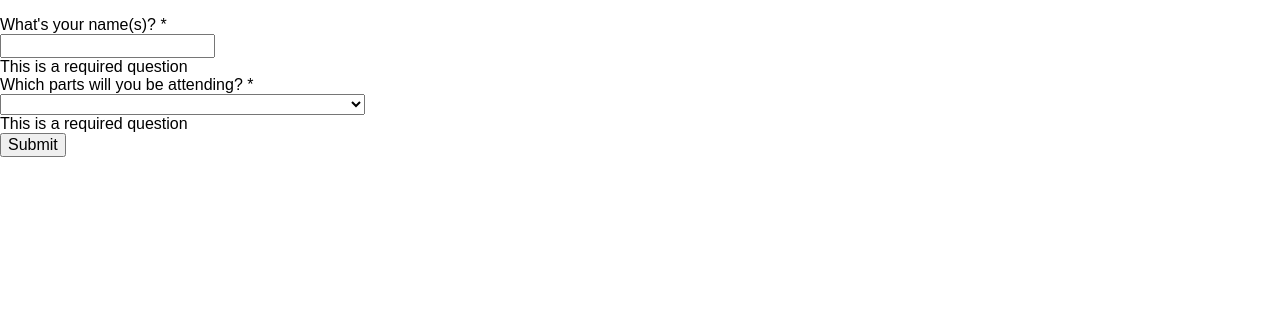
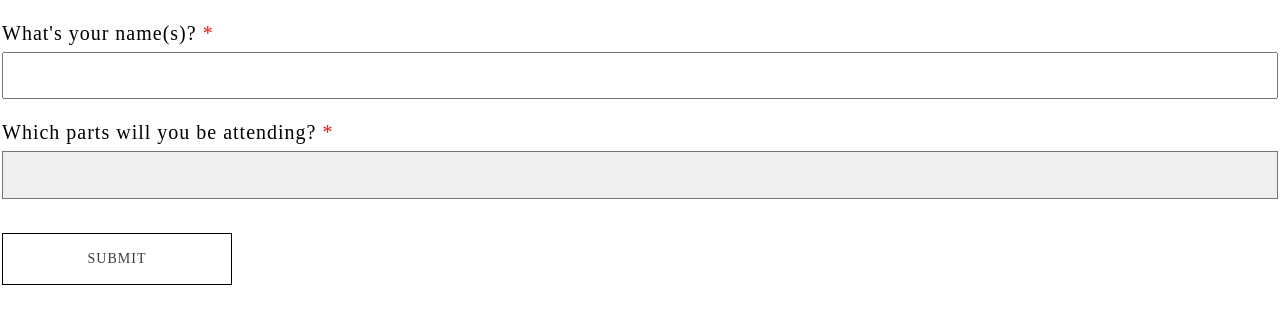
Before and after one commit to mstrutt/daves-wedding, a website: page app/hexthecat/rsvp.html in a window 1280 px wide. Drawn offline with nearby package versions, Linux system fonts and the light colour scheme; files that its build step writes are made by us from their sources.

Commit message:
working on form styling

```diff
--- a/app/assets/scss/app.scss
+++ b/app/assets/scss/app.scss
@@ -296,3 +296,9 @@ input {
 	padding: 0;
 	border: 0;
 }
+
+.iframe-wrapper {
+	iframe {
+		overflow: hidden;
+	}
+}
--- /dev/null
+++ b/app/assets/scss/form.scss
@@ -0,0 +1,78 @@
+*,
+*::before,
+*::after {
+	box-sizing: inherit;
+}
+
+html {
+	box-sizing: border-box;
+}
+
+body {
+	font-family: 'EB Garamond', serif;
+	font-size: 20px;
+	letter-spacing: 1px;
+	line-height: 1.3;
+
+	padding: 0 2px;
+}
+
+input[type="text"], select {
+	max-width: 100%;
+	padding: .5em;
+}
+
+select {
+	appearance: none;
+}
+
+.ss-form-entry {
+	display: flex;
+	flex-flow: column nowrap;
+}
+
+.ss-form-question {
+	margin-bottom: 1em;
+}
+
+.ss-required-asterisk {
+	color: mix(red, rgb(151, 151, 151), 85%);
+}
+
+.required-message {
+	display: none;
+}
+
+.ss-q-title {
+	margin-bottom: .3em;
+}
+
+#navigation-table {
+	// margin: 0 0 0 auto;
+}
+
+input[type="submit"] {
+	display: inline-block;
+	color: #3C3C3C;
+	background: transparent;
+	text-align: center;
+	letter-spacing: 1px;
+	text-transform: uppercase;
+	text-decoration: none;
+	font-size: (14em/20);
+	padding: (17em/14) 0;
+	width: calc(100vw - 4px);
+	max-width: 100%;
+	border: 1px solid #000;
+	margin: 1em auto 0;
+	transition: background-color .1s, color .1s;
+
+	@media (min-width: 320px) {
+		width: (230em/14);
+	}
+
+	&:hover {
+		background: #545454;
+		color: white;
+	}
+}
--- a/app/hexthecat/rsvp.html
+++ b/app/hexthecat/rsvp.html
@@ -4,6 +4,7 @@
 	<title>Mr &amp; Mrs Poole's Wedding Site</title>
 
 	<link rel="stylesheet" href="/assets/vendor/css/normalize.css" />
+	<link rel="stylesheet" href="/assets/css/form.css" />
 
 	<link rel="shortcut icon" href="/assets/images/favicon.ico" />
 
```
Also changed, not shown: app/hexthecat/index.html (+3 -1 lines), app/littleone/index.html (+3 -1 lines), app/littleone/rsvp.html (+1 -0 lines).
